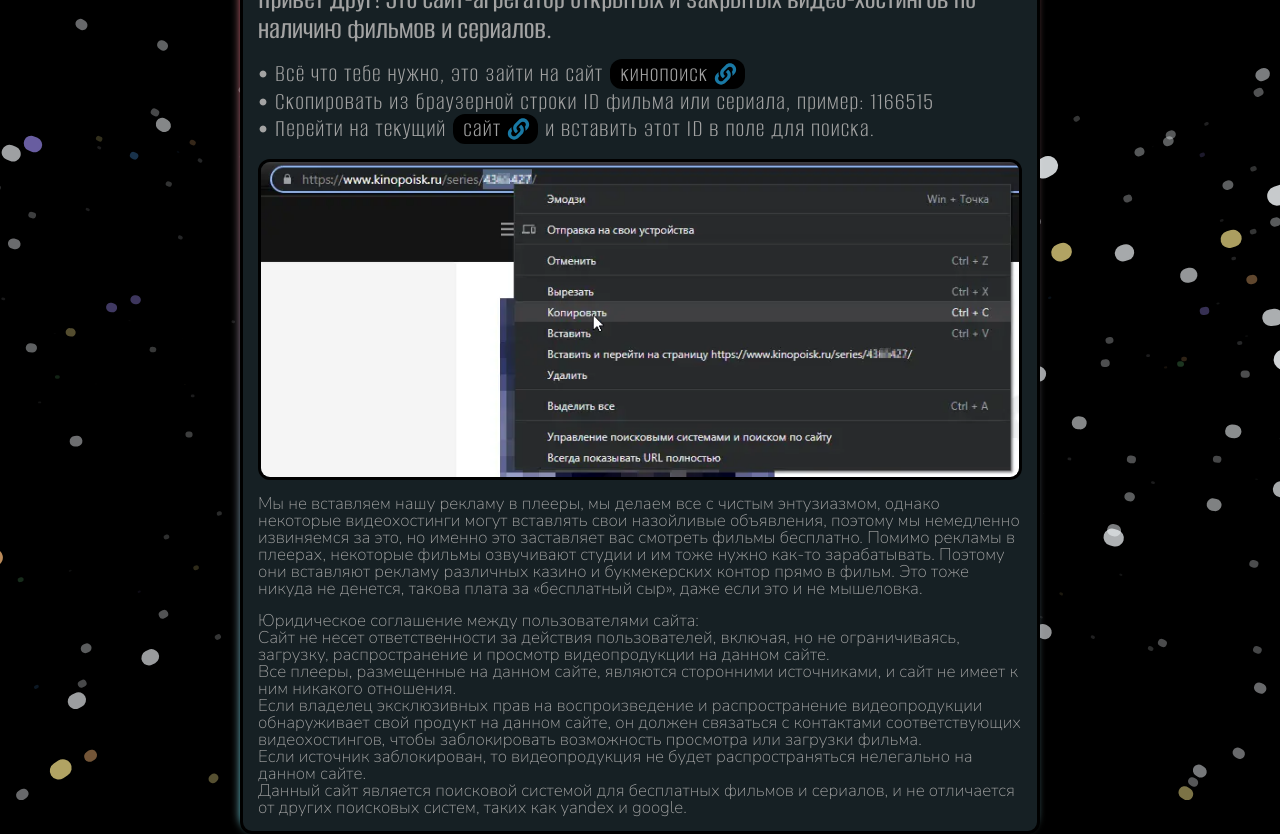
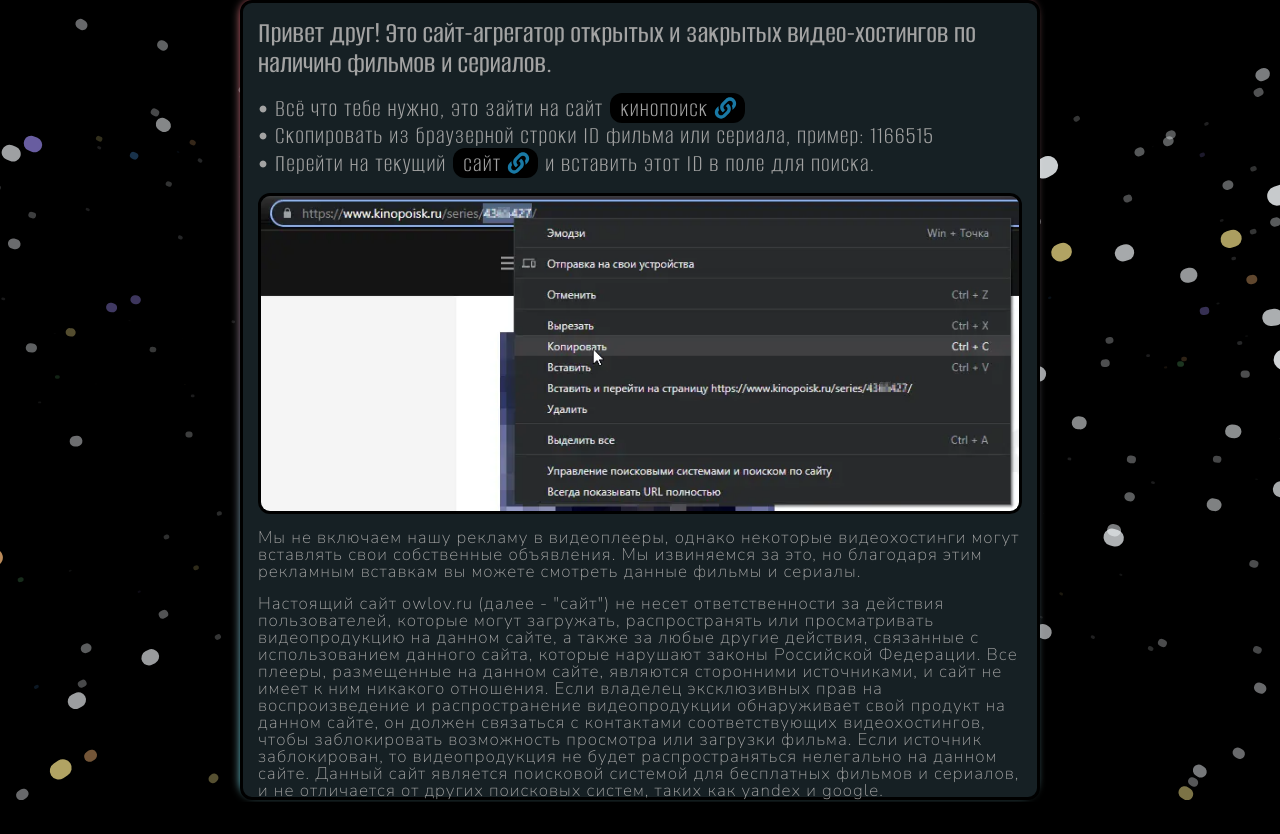
Before and after one commit to brendan8c/movie, a website: page info.html in a window 1280 px wide. After the commit the page ends 802 px from the top, so only its background shows below. Drawn offline with Linux system fonts and the light colour scheme; a web font is replaced by a local one.

Commit message:
Updated files

```diff
--- a/css/style.css
+++ b/css/style.css
@@ -444,7 +444,7 @@
 .information {
   position: relative;
   width: 800px;
-  height: 875px;
+  min-height: 0;
   background-color: #162024;
   border: 3px solid #000000;
   border-radius: 12px;
@@ -465,6 +465,7 @@
   color: #a3a3a3;
   font-family: 'Nunito-ExtraLight', 'AlumniSans-light', sans-serif;
   font-size: 17px;
+  letter-spacing: 1px;
 }
 .information-link {
   position: relative;
--- a/info.html
+++ b/info.html
@@ -114,19 +114,16 @@
         </div>
         <img class="example-img" src="/img/example.webp" alt="image" />
         <p class="information-other mb15">
-          Мы не вставляем нашу рекламу в плееры, мы делаем все с чистым энтузиазмом, однако некоторые видеохостинги могут вставлять свои назойливые объявления, поэтому мы немедленно извиняемся за это,
-          но именно это заставляет вас смотреть фильмы бесплатно. Помимо рекламы в плеерах, некоторые фильмы озвучивают студии и им тоже нужно как-то зарабатывать. Поэтому они вставляют рекламу
-          различных казино и букмекерских контор прямо в фильм. Это тоже никуда не денется, такова плата за «бесплатный сыр», даже если это и не мышеловка.
+          Мы не включаем нашу рекламу в видеоплееры, однако некоторые видеохостинги могут вставлять свои собственные объявления. Мы извиняемся за это, но благодаря этим рекламным вставкам вы можете
+          смотреть данные фильмы и сериалы.
         </p>
-        <p class="information-other">Юридическое соглашение между пользователями сайта:</p>
-        <p class="information-other">Сайт не несет ответственности за действия пользователей, включая, но не ограничиваясь, загрузку, распространение и просмотр видеопродукции на данном сайте.</p>
-        <p class="information-other">Все плееры, размещенные на данном сайте, являются сторонними источниками, и сайт не имеет к ним никакого отношения.</p>
         <p class="information-other">
-          Если владелец эксклюзивных прав на воспроизведение и распространение видеопродукции обнаруживает свой продукт на данном сайте, он должен связаться с контактами соответствующих
-          видеохостингов, чтобы заблокировать возможность просмотра или загрузки фильма.
+          Настоящий сайт owlov.ru (далее - "cайт") не несет ответственности за действия пользователей, которые могут загружать, распространять или просматривать видеопродукцию на данном сайте, а также
+          за любые другие действия, связанные с использованием данного сайта, которые нарушают законы Российской Федерации. Все плееры, размещенные на данном сайте, являются сторонними источниками, и
+          сайт не имеет к ним никакого отношения. Если владелец эксклюзивных прав на воспроизведение и распространение видеопродукции обнаруживает свой продукт на данном сайте, он должен связаться с
+          контактами соответствующих видеохостингов, чтобы заблокировать возможность просмотра или загрузки фильма. Если источник заблокирован, то видеопродукция не будет распространяться нелегально
+          на данном сайте. Данный сайт является поисковой системой для бесплатных фильмов и сериалов, и не отличается от других поисковых систем, таких как yandex и google.
         </p>
-        <p class="information-other">Если источник заблокирован, то видеопродукция не будет распространяться нелегально на данном сайте.</p>
-        <p class="information-other">Данный сайт является поисковой системой для бесплатных фильмов и сериалов, и не отличается от других поисковых систем, таких как yandex и google.</p>
       </div>
     </div>
     <script type="module" src="js/animation.js"></script>
```
Also changed, not shown: 2 other files.
